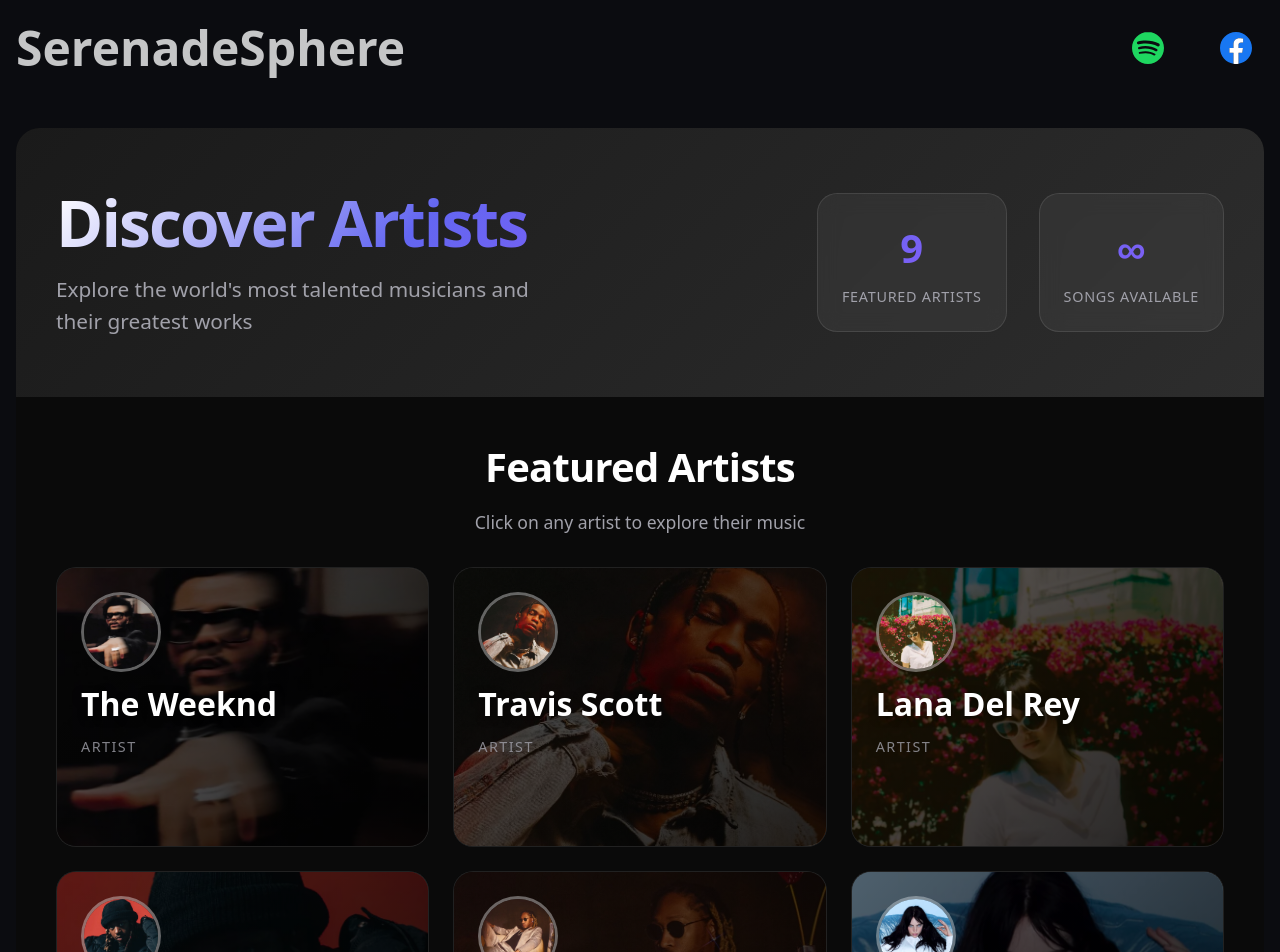
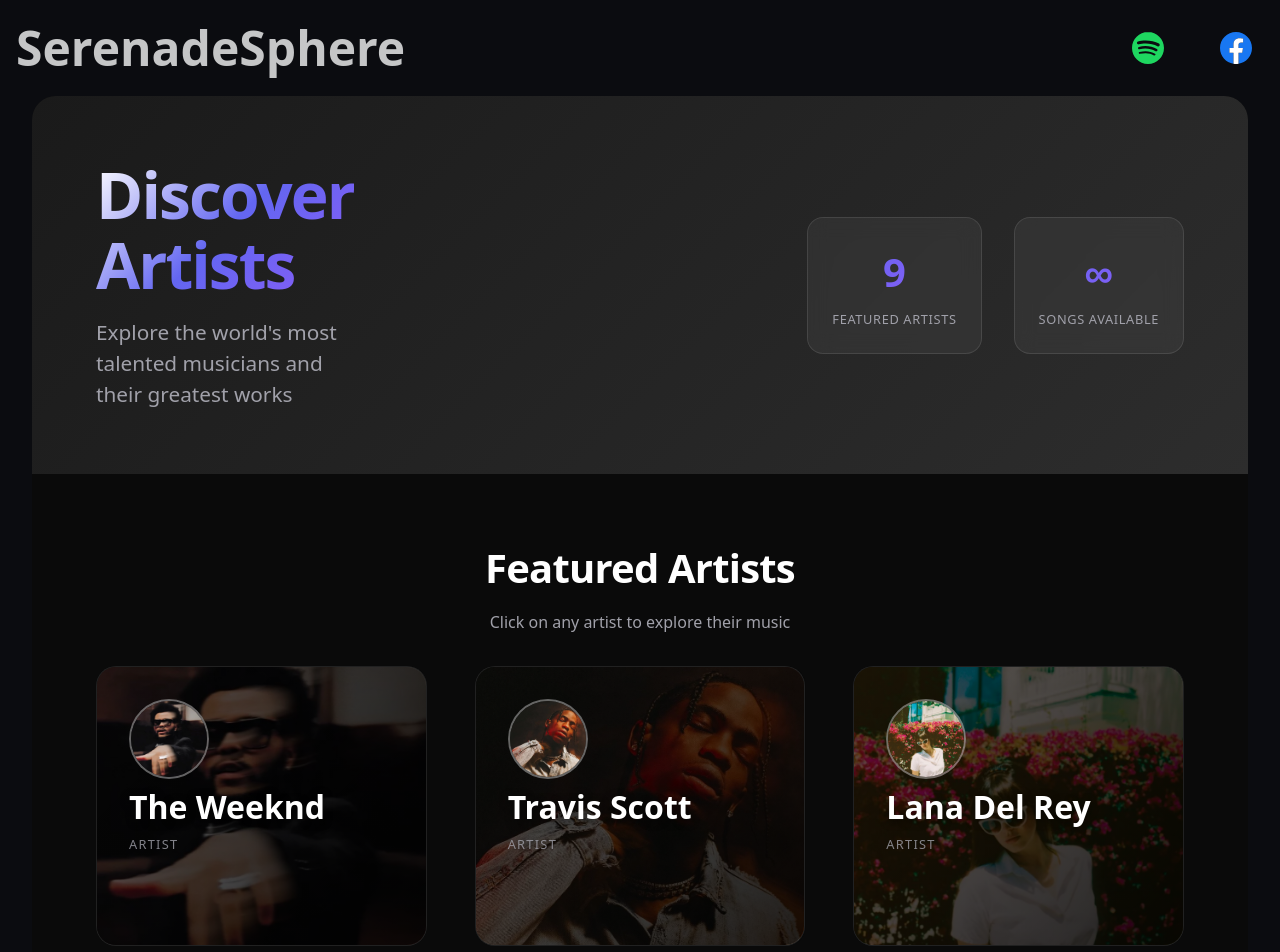
Before and after one commit to Mohamedahmed27111/SerenadeSphere, a Nuxt app: page / in a window 1280 px wide. Shown: the top 952 px of the page. Built offline with nearby package versions, Linux system fonts and the light colour scheme.

Commit message:
updated design 2

```diff
--- a/pages/index.vue
+++ b/pages/index.vue
@@ -192,38 +192,40 @@ const handleArtistClick = (name, mainImg, secImg, thirdImg) => {
 </script>
 
 <style scoped>
+/* Base Styles (Mobile First) */
 .container {
   max-width: 1400px;
+  padding: 0 1rem;
 }
 
 .home-page {
   background: #0a0a0a;
-  border-radius: 24px;
+  border-radius: 16px;
   overflow: hidden;
   min-height: 90vh;
 }
 
-/* Hero Section */
+/* Hero Section - Mobile First */
 .hero-section {
-  padding: 60px 40px;
+  padding: 2rem 1.5rem;
   background: linear-gradient(135deg, #1a1a1a 0%, #2d2d2d 100%);
   display: flex;
-  justify-content: space-between;
+  flex-direction: column;
   align-items: center;
-  flex-wrap: wrap;
-  gap: 32px;
+  text-align: center;
+  gap: 2rem;
 }
 
 .hero-content {
-  flex: 1;
-  min-width: 300px;
+  width: 100%;
+  max-width: 500px;
 }
 
 .hero-title {
-  font-size: 4rem;
+  font-size: 2.5rem;
   font-weight: 900;
   color: #ffffff;
-  margin: 0 0 16px 0;
+  margin: 0 0 1rem 0;
   letter-spacing: -0.03em;
   background: linear-gradient(135deg, #ffffff 0%, #6366f1 50%, #8b5cf6 100%);
   background-clip: text;
@@ -233,35 +235,38 @@ const handleArtistClick = (name, mainImg, secImg, thirdImg) => {
 }
 
 .hero-subtitle {
-  font-size: 1.3rem;
+  font-size: 1.1rem;
   color: #a1a1aa;
   margin: 0;
   font-weight: 400;
-  max-width: 500px;
   line-height: 1.5;
 }
 
 .stats-overview {
   display: flex;
-  gap: 32px;
+  gap: 1rem;
   flex-wrap: wrap;
+  justify-content: center;
+  width: 100%;
 }
 
 .stat-item {
   text-align: center;
-  padding: 24px;
+  padding: 1rem;
   background: rgba(255, 255, 255, 0.05);
   backdrop-filter: blur(10px);
   border: 1px solid rgba(255, 255, 255, 0.1);
-  border-radius: 20px;
-  min-width: 120px;
+  border-radius: 16px;
+  min-width: 100px;
+  flex: 1;
+  max-width: 140px;
 }
 
 .stat-number {
-  font-size: 2.5rem;
+  font-size: 2rem;
   font-weight: 800;
   color: #ffffff;
-  margin-bottom: 8px;
+  margin-bottom: 0.5rem;
   background: linear-gradient(135deg, #6366f1 0%, #8b5cf6 100%);
   background-clip: text;
   -webkit-background-clip: text;
@@ -269,33 +274,33 @@ const handleArtistClick = (name, mainImg, secImg, thirdImg) => {
 }
 
 .stat-label {
-  font-size: 0.9rem;
+  font-size: 0.8rem;
   color: #a1a1aa;
   text-transform: uppercase;
   letter-spacing: 0.05em;
   font-weight: 500;
 }
 
-/* Artists Section */
+/* Artists Section - Mobile First */
 .artists-section {
-  padding: 40px;
+  padding: 1.5rem;
 }
 
 .section-header {
-  margin-bottom: 32px;
+  margin-bottom: 2rem;
   text-align: center;
 }
 
 .section-title {
-  font-size: 2.5rem;
+  font-size: 2rem;
   font-weight: 700;
   color: #ffffff;
-  margin: 0 0 12px 0;
+  margin: 0 0 0.75rem 0;
   letter-spacing: -0.02em;
 }
 
 .section-subtitle {
-  font-size: 1.1rem;
+  font-size: 1rem;
   color: #a1a1aa;
   margin: 0;
   font-weight: 400;
@@ -303,8 +308,8 @@ const handleArtistClick = (name, mainImg, secImg, thirdImg) => {
 
 .artists-grid {
   display: grid;
-  grid-template-columns: repeat(auto-fit, minmax(320px, 1fr));
-  gap: 24px;
+  grid-template-columns: 1fr;
+  gap: 1rem;
 }
 
 .artist-card-link {
@@ -314,19 +319,19 @@ const handleArtistClick = (name, mainImg, secImg, thirdImg) => {
 
 .artist-card {
   position: relative;
-  height: 280px;
-  border-radius: 20px;
+  height: 200px;
+  border-radius: 16px;
   overflow: hidden;
   cursor: pointer;
-  transition: all 0.4s ease;
+  transition: all 0.3s ease;
   border: 1px solid rgba(255, 255, 255, 0.08);
   background: rgba(255, 255, 255, 0.02);
   backdrop-filter: blur(10px);
 }
 
 .artist-card:hover {
-  transform: translateY(-8px) scale(1.02);
-  box-shadow: 0 25px 60px rgba(0, 0, 0, 0.4);
+  transform: translateY(-4px);
+  box-shadow: 0 20px 40px rgba(0, 0, 0, 0.3);
   border-color: rgba(255, 255, 255, 0.2);
 }
 
@@ -340,12 +345,12 @@ const handleArtistClick = (name, mainImg, secImg, thirdImg) => {
   width: 100%;
   height: 100%;
   object-fit: cover;
-  transition: all 0.4s ease;
+  transition: all 0.3s ease;
   filter: brightness(0.7) saturate(1.2);
 }
 
 .artist-card:hover .background-image {
-  transform: scale(1.1);
+  transform: scale(1.05);
   filter: brightness(0.5) saturate(1.4);
 }
 
@@ -353,7 +358,7 @@ const handleArtistClick = (name, mainImg, secImg, thirdImg) => {
   position: absolute;
   inset: 0;
   background: linear-gradient(135deg, rgba(0, 0, 0, 0.4) 0%, rgba(0, 0, 0, 0.8) 100%);
-  transition: all 0.4s ease;
+  transition: all 0.3s ease;
 }
 
 .artist-card:hover .background-overlay {
@@ -364,19 +369,19 @@ const handleArtistClick = (name, mainImg, secImg, thirdImg) => {
   position: relative;
   z-index: 2;
   height: 100%;
-  padding: 24px;
+  padding: 1rem;
   display: flex;
   flex-direction: column;
   justify-content: space-between;
 }
 
 .artist-avatar {
-  width: 80px;
-  height: 80px;
+  width: 60px;
+  height: 60px;
   border-radius: 50%;
   overflow: hidden;
-  border: 3px solid rgba(255, 255, 255, 0.3);
-  transition: all 0.4s ease;
+  border: 2px solid rgba(255, 255, 255, 0.3);
+  transition: all 0.3s ease;
   background: rgba(255, 255, 255, 0.1);
   backdrop-filter: blur(10px);
 }
@@ -384,14 +389,14 @@ const handleArtistClick = (name, mainImg, secImg, thirdImg) => {
 .artist-card:hover .artist-avatar {
   border-color: rgba(255, 255, 255, 0.6);
   transform: scale(1.1);
-  box-shadow: 0 8px 32px rgba(0, 0, 0, 0.4);
+  box-shadow: 0 8px 24px rgba(0, 0, 0, 0.4);
 }
 
 .avatar-image {
   width: 100%;
   height: 100%;
   object-fit: cover;
-  transition: all 0.4s ease;
+  transition: all 0.3s ease;
 }
 
 .artist-info {
@@ -402,21 +407,21 @@ const handleArtistClick = (name, mainImg, secImg, thirdImg) => {
 }
 
 .artist-name {
-  font-size: 2rem;
+  font-size: 1.25rem;
   font-weight: 700;
   color: #ffffff;
-  margin: 0 0 8px 0;
+  margin: 0 0 0.25rem 0;
   text-shadow: 0 2px 8px rgba(0, 0, 0, 0.5);
   transition: all 0.3s ease;
 }
 
 .artist-card:hover .artist-name {
-  transform: translateY(-4px);
-  text-shadow: 0 4px 16px rgba(0, 0, 0, 0.7);
+  transform: translateY(-2px);
+  text-shadow: 0 4px 12px rgba(0, 0, 0, 0.7);
 }
 
 .artist-label {
-  font-size: 0.9rem;
+  font-size: 0.8rem;
   color: #a1a1aa;
   margin: 0;
   font-weight: 500;
@@ -438,18 +443,18 @@ const handleArtistClick = (name, mainImg, secImg, thirdImg) => {
 }
 
 .play-button {
-  width: 56px;
-  height: 56px;
+  width: 44px;
+  height: 44px;
   background: linear-gradient(135deg, #6366f1 0%, #8b5cf6 100%);
   border-radius: 50%;
   display: flex;
   align-items: center;
   justify-content: center;
   color: white;
-  opacity: 0;
-  transform: scale(0.8);
-  transition: all 0.4s ease;
-  box-shadow: 0 8px 32px rgba(99, 102, 241, 0.4);
+  opacity: 0.8;
+  transform: scale(0.9);
+  transition: all 0.3s ease;
+  box-shadow: 0 6px 24px rgba(99, 102, 241, 0.4);
 }
 
 .artist-card:hover .play-button {
@@ -458,8 +463,8 @@ const handleArtistClick = (name, mainImg, secImg, thirdImg) => {
 }
 
 .arrow-button {
-  width: 40px;
-  height: 40px;
+  width: 36px;
+  height: 36px;
   background: rgba(255, 255, 255, 0.1);
   backdrop-filter: blur(10px);
   border: 1px solid rgba(255, 255, 255, 0.2);
@@ -468,63 +473,149 @@ const handleArtistClick = (name, mainImg, secImg, thirdImg) => {
   align-items: center;
   justify-content: center;
   color: #ffffff;
-  opacity: 0;
-  transform: translateX(20px);
-  transition: all 0.4s ease;
+  opacity: 0.7;
+  transition: all 0.3s ease;
 }
 
 .artist-card:hover .arrow-button {
   opacity: 1;
-  transform: translateX(0);
+  transform: scale(1.1);
 }
 
 .card-glow {
   position: absolute;
   inset: -2px;
   background: linear-gradient(135deg, #6366f1, #8b5cf6, #f59e0b);
-  border-radius: 22px;
+  border-radius: 18px;
   opacity: 0;
   z-index: 0;
-  transition: opacity 0.4s ease;
-  filter: blur(8px);
+  transition: opacity 0.3s ease;
+  filter: blur(6px);
 }
 
 .artist-card:hover .card-glow {
-  opacity: 0.3;
+  opacity: 0.2;
 }
 
-/* Mobile responsiveness */
-@media (max-width: 768px) {
+/* Small phones */
+@media (max-width: 360px) {
+  .container {
+    padding: 0 0.5rem;
+  }
+
   .hero-section {
-    padding: 40px 24px;
-    flex-direction: column;
-    text-align: center;
+    padding: 1.5rem 1rem;
+  }
+
+  .hero-title {
+    font-size: 2rem;
+  }
+
+  .artists-section {
+    padding: 1rem;
+  }
+
+  .artist-card {
+    height: 180px;
+  }
+
+  .card-content {
+    padding: 0.75rem;
+  }
+
+  .artist-name {
+    font-size: 1.1rem;
+  }
+}
+
+/* Tablets */
+@media (min-width: 480px) {
+  .container {
+    padding: 0 1.5rem;
+  }
+
+  .hero-section {
+    padding: 2.5rem 2rem;
   }
 
   .hero-title {
     font-size: 3rem;
   }
 
-  .hero-subtitle {
-    font-size: 1.1rem;
+  .artists-grid {
+    grid-template-columns: repeat(2, 1fr);
+    gap: 1.25rem;
+  }
+
+  .artist-card {
+    height: 220px;
+  }
+
+  .card-content {
+    padding: 1.25rem;
+  }
+
+  .artist-avatar {
+    width: 70px;
+    height: 70px;
+  }
+
+  .artist-name {
+    font-size: 1.4rem;
+  }
+
+  .play-button {
+    width: 48px;
+    height: 48px;
+  }
+
+  .arrow-button {
+    width: 38px;
+    height: 38px;
+  }
+}
+
+/* Small tablets and large phones landscape */
+@media (min-width: 640px) {
+  .home-page {
+    border-radius: 20px;
+  }
+
+  .hero-section {
+    padding: 3rem 2.5rem;
+    flex-direction: row;
+    justify-content: space-between;
+    text-align: left;
+  }
+
+  .hero-content {
+    flex: 1;
+    max-width: none;
   }
 
   .stats-overview {
-    justify-content: center;
-    gap: 20px;
+    justify-content: flex-end;
+    gap: 1.5rem;
   }
 
-  .artists-section {
-    padding: 24px;
+  .stat-item {
+    padding: 1.25rem;
+    min-width: 120px;
+    max-width: none;
+    flex: none;
   }
 
-  .section-title {
-    font-size: 2rem;
+  .stat-number {
+    font-size: 2.25rem;
   }
 
   .artists-grid {
     grid-template-columns: repeat(auto-fit, minmax(280px, 1fr));
-    gap: 20px;
+    gap: 1.5rem;
+  }
+
+  .section-title {
+    font-size: 2.25rem;
   }
 
   .artist-card {
@@ -536,51 +627,232 @@ const handleArtistClick = (name, mainImg, secImg, thirdImg) => {
   }
 }
 
-@media (max-width: 640px) {
+/* Medium tablets */
+@media (min-width: 768px) {
+  .container {
+    padding: 0 2rem;
+  }
+
+  .hero-section {
+    padding: 3.5rem 3rem;
+  }
+
   .hero-title {
+    font-size: 3.5rem;
+  }
+
+  .hero-subtitle {
+    font-size: 1.2rem;
+  }
+
+  .artists-section {
+    padding: 2.5rem;
+  }
+
+  .artists-grid {
+    gap: 2rem;
+  }
+
+  .artist-card {
+    height: 260px;
+  }
+
+  .card-content {
+    padding: 1.5rem;
+  }
+
+  .artist-avatar {
+    width: 75px;
+    height: 75px;
+  }
+
+  .artist-name {
+    font-size: 1.75rem;
+  }
+
+  .play-button {
+    width: 52px;
+    height: 52px;
+    opacity: 0;
+    transform: scale(0.8);
+  }
+
+  .arrow-button {
+    width: 40px;
+    height: 40px;
+    opacity: 0;
+    transform: translateX(15px);
+  }
+
+  .artist-card:hover .play-button {
+    opacity: 1;
+    transform: scale(1);
+  }
+
+  .artist-card:hover .arrow-button {
+    opacity: 1;
+    transform: translateX(0);
+  }
+
+  .artist-card:hover {
+    transform: translateY(-6px) scale(1.01);
+  }
+}
+
+/* Large tablets and small laptops */
+@media (min-width: 1024px) {
+  .container {
+    max-width: 1200px;
+  }
+
+  .hero-section {
+    padding: 4rem 3rem;
+    gap: 3rem;
+  }
+
+  .hero-title {
+    font-size: 4rem;
+  }
+
+  .hero-subtitle {
+    font-size: 1.3rem;
+  }
+
+  .stats-overview {
+    gap: 2rem;
+  }
+
+  .stat-item {
+    padding: 1.5rem;
+  }
+
+  .stat-number {
+    font-size: 2.5rem;
+  }
+
+  .artists-section {
+    padding: 3rem;
+  }
+
+  .section-title {
     font-size: 2.5rem;
   }
 
   .artists-grid {
-    grid-template-columns: 1fr;
-    gap: 16px;
+    grid-template-columns: repeat(auto-fit, minmax(320px, 1fr));
+    gap: 2.5rem;
   }
 
   .artist-card {
-    height: 220px;
+    height: 280px;
   }
 
   .card-content {
-    padding: 20px;
+    padding: 2rem;
+  }
+
+  .artist-avatar {
+    width: 80px;
+    height: 80px;
+  }
+
+  .artist-name {
+    font-size: 2rem;
   }
 
   .play-button {
+    width: 56px;
+    height: 56px;
+  }
+
+  .artist-card:hover {
+    transform: translateY(-8px) scale(1.02);
+    box-shadow: 0 25px 60px rgba(0, 0, 0, 0.4);
+  }
+}
+
+/* Large screens */
+@media (min-width: 1280px) {
+  .container {
+    max-width: 1400px;
+  }
+
+  .home-page {
+    border-radius: 24px;
+  }
+
+  .hero-section {
+    padding: 4rem 4rem;
+  }
+
+  .artists-section {
+    padding: 4rem;
+  }
+
+  .artists-grid {
+    gap: 3rem;
+  }
+
+  .artist-card {
+    border-radius: 20px;
+  }
+
+  .card-glow {
+    border-radius: 22px;
+  }
+}
+
+/* Very large screens */
+@media (min-width: 1536px) {
+  .hero-section {
+    padding: 5rem 4rem;
+  }
+
+  .artists-section {
+    padding: 5rem 4rem;
+  }
+}
+
+/* Hover effects for touch devices */
+@media (hover: none) and (pointer: coarse) {
+  .play-button {
     opacity: 1;
-    transform: scale(0.9);
+    transform: scale(1);
   }
 
   .arrow-button {
     opacity: 1;
     transform: translateX(0);
   }
+
+  .artist-card:active {
+    transform: scale(0.98);
+  }
 }
 
-@media (max-width: 480px) {
-  .hero-section {
-    padding: 32px 20px;
+/* High DPI displays */
+@media (-webkit-min-device-pixel-ratio: 2), (min-resolution: 192dpi) {
+  .background-image,
+  .avatar-image {
+    image-rendering: -webkit-optimize-contrast;
+    image-rendering: crisp-edges;
+  }
+}
+
+/* Reduced motion preference */
+@media (prefers-reduced-motion: reduce) {
+  .artist-card,
+  .background-image,
+  .artist-avatar,
+  .artist-name,
+  .play-button,
+  .arrow-button,
+  .card-glow {
+    transition: none;
   }
 
-  .artists-section {
-    padding: 20px;
-  }
-
-  .stat-item {
-    padding: 16px;
-    min-width: 100px;
-  }
-
-  .stat-number {
-    font-size: 2rem;
+  .artist-card:hover {
+    transform: none;
   }
 }
 </style>
```
